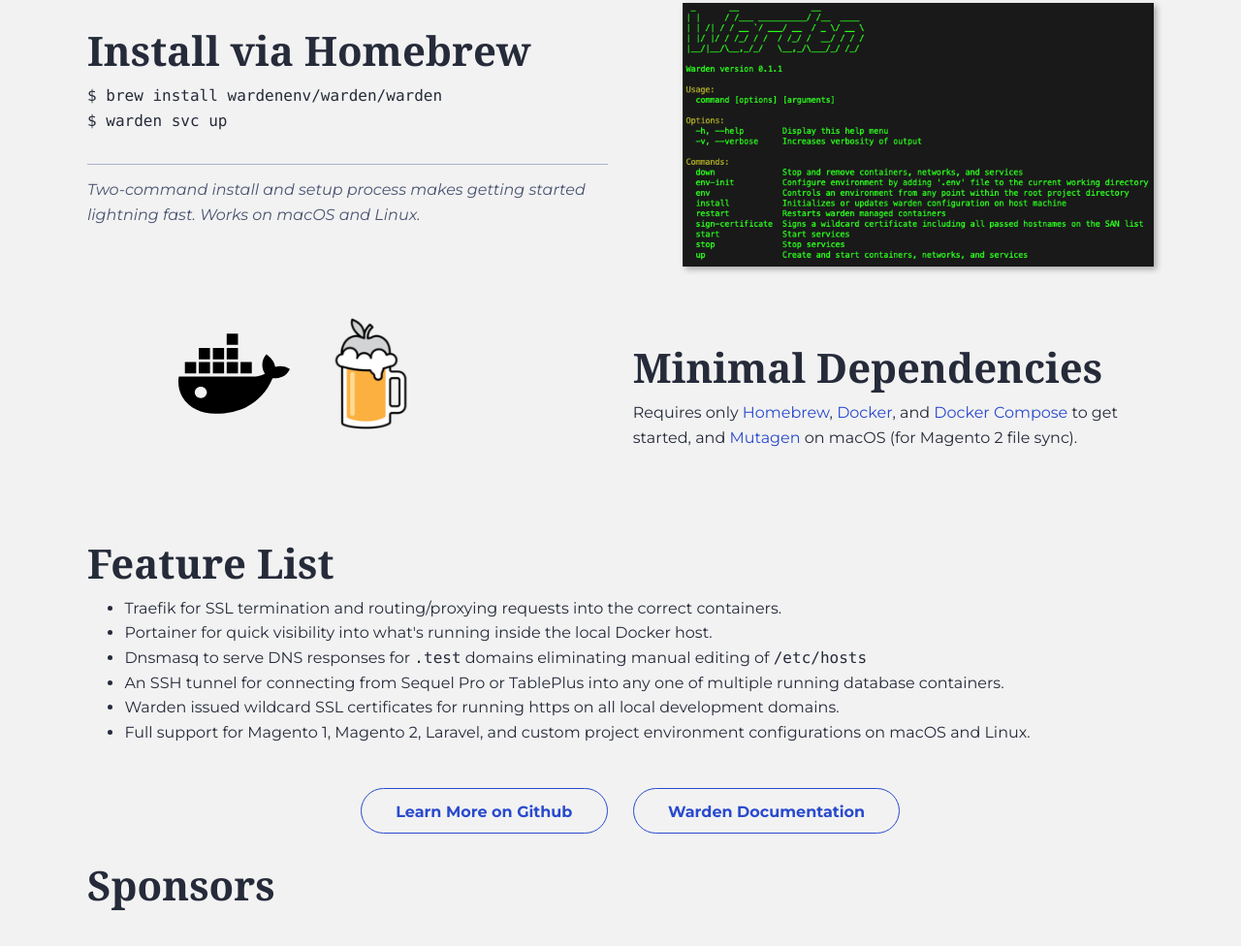
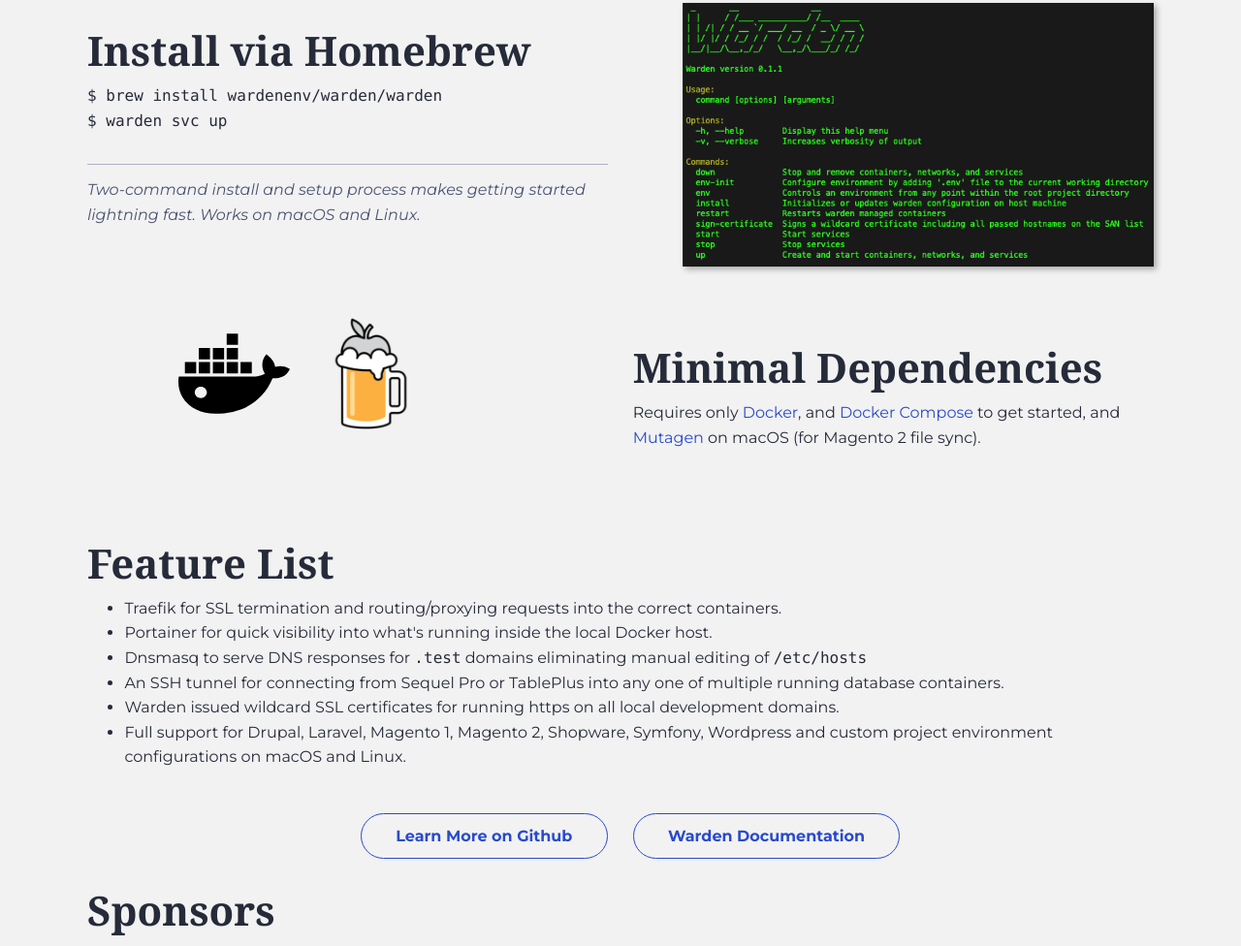
Before and after one commit to wardenenv/landing-site, a website: page src/raw/index.html in a window 1280 px wide. Shown: the part 272-1248 px from the top of the page at 97% size. Drawn offline with nearby package versions, Linux system fonts and the light colour scheme; files that its build step writes are made by us from their sources; a web font is replaced by a local one.

Commit message:
Update index.html
- Remove Homebrew as a prerequisite requirement.
- Add additional environments supported.

```diff
--- a/src/raw/index.html
+++ b/src/raw/index.html
@@ -78,7 +78,7 @@
                 <div class="grid-column mt3 mb2 span-6 order-1">
                     <div class="mb2">
                         <h2>Minimal Dependencies</h2>
-                        <p>Requires only <a class="link" href="https://brew.sh" target="_blank">Homebrew</a>, <a href="https://docs.docker.com/install/" class="link" target="_blank">Docker</a>, and <a href="https://docs.docker.com/compose/install/" class="link" target="_blank">Docker Compose</a> to get started, and <a href="https://mutagen.io/" class="link" target="_blank">Mutagen</a> on macOS (for Magento 2 file sync).</p>
+                        <p>Requires only <a href="https://docs.docker.com/install/" class="link" target="_blank">Docker</a>, and <a href="https://docs.docker.com/compose/install/" class="link" target="_blank">Docker Compose</a> to get started, and <a href="https://mutagen.io/" class="link" target="_blank">Mutagen</a> on macOS (for Magento 2 file sync).</p>
                     </div>
                 </div>
             </div>
@@ -92,7 +92,7 @@
                         <li>Dnsmasq to serve DNS responses for <code>.test</code> domains eliminating manual editing of <code>/etc/hosts</code></li>
                         <li>An SSH tunnel for connecting from Sequel Pro or TablePlus into any one of multiple running database containers.</li>
                         <li>Warden issued wildcard SSL certificates for running https on all local development domains.</li>
-                        <li>Full support for Magento 1, Magento 2, Laravel, and custom project environment configurations on macOS and Linux.</li>
+                        <li>Full support for Drupal, Laravel, Magento 1, Magento 2, Shopware, Symfony, Wordpress and custom project environment configurations on macOS and Linux.</li>
                     </ul>
                 </div>
             </div>
```
